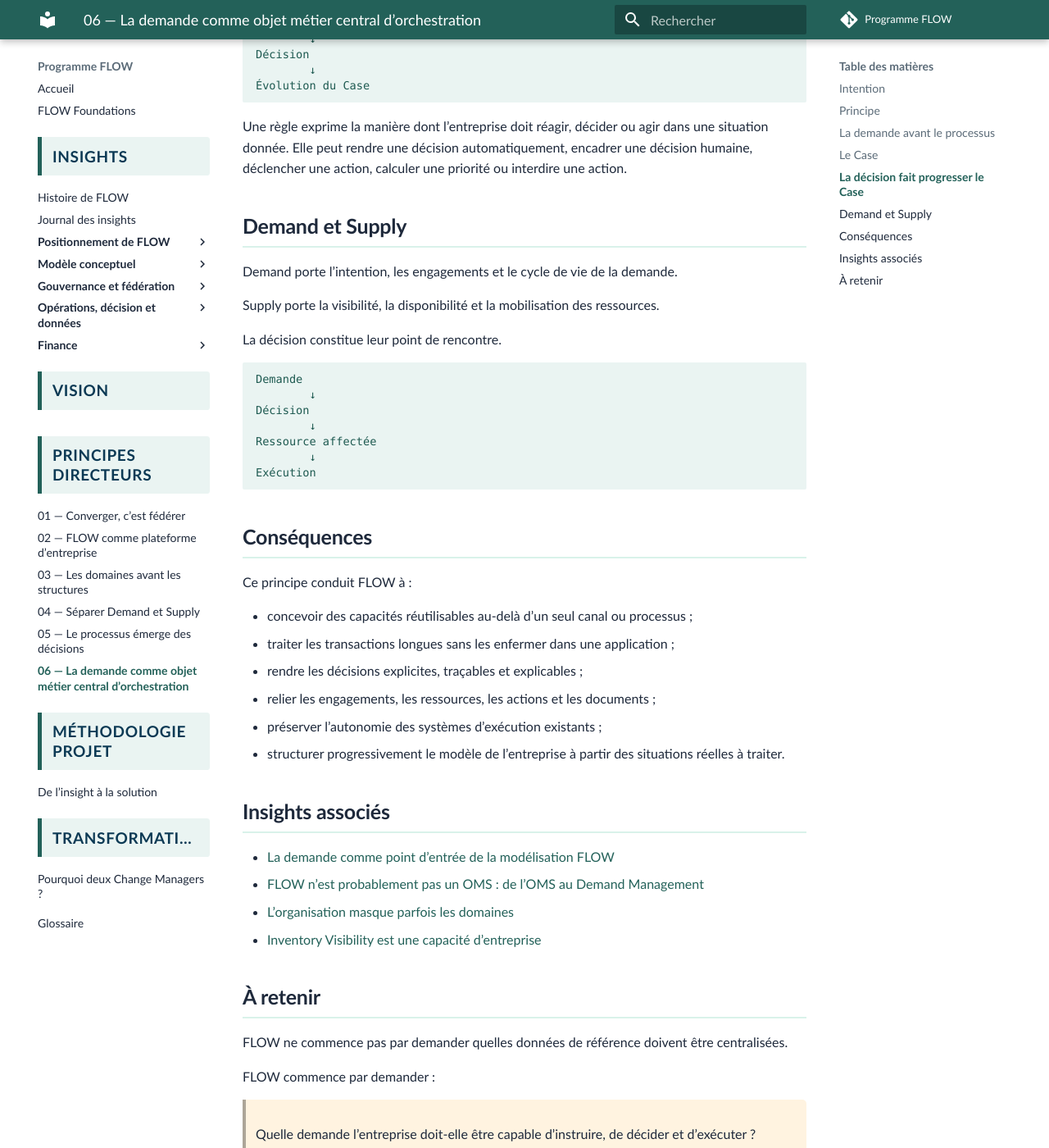
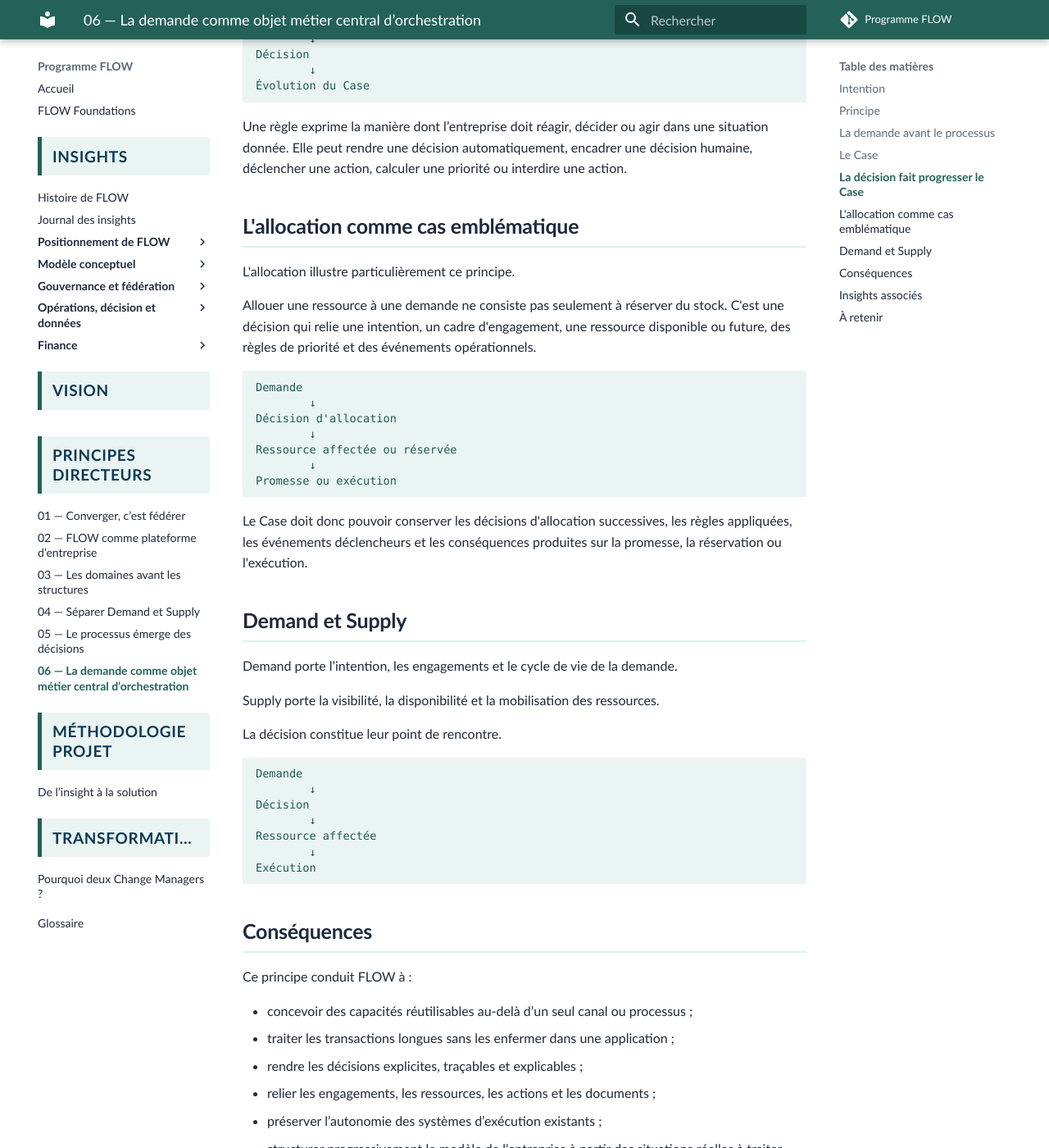
Before and after one commit to laurent-sintes/FLOW-Program, an MkDocs documentation site: the page built from docs/architecture-entreprise/principes-directeurs/6-demande-objet-metier-central-orchestration.md, in a window 1280 px wide and 1400 px high, scrolled down 1881 px. Shown: the whole window at 82% size. Built offline with MkDocs 1.6.1 and Material for MkDocs 9.7.7, drawn with Linux system fonts in a browser that asks for light colours; comment, search, counter and statistics services are not loaded; some of the changed text lies outside the part shown.

Commit message:
Relie l'allocation au principe de demande centrale

````diff
--- a/docs/architecture-entreprise/principes-directeurs/6-demande-objet-metier-central-orchestration.md
+++ b/docs/architecture-entreprise/principes-directeurs/6-demande-objet-metier-central-orchestration.md
@@ -59,6 +59,24 @@
 
 Une règle exprime la manière dont l’entreprise doit réagir, décider ou agir dans une situation donnée. Elle peut rendre une décision automatiquement, encadrer une décision humaine, déclencher une action, calculer une priorité ou interdire une action.
 
+## L'allocation comme cas emblématique
+
+L'allocation illustre particulièrement ce principe.
+
+Allouer une ressource à une demande ne consiste pas seulement à réserver du stock. C'est une décision qui relie une intention, un cadre d'engagement, une ressource disponible ou future, des règles de priorité et des événements opérationnels.
+
+```text
+Demande
+        ↓
+Décision d'allocation
+        ↓
+Ressource affectée ou réservée
+        ↓
+Promesse ou exécution
+```
+
+Le Case doit donc pouvoir conserver les décisions d'allocation successives, les règles appliquées, les événements déclencheurs et les conséquences produites sur la promesse, la réservation ou l'exécution.
+
 ## Demand et Supply
 
 Demand porte l’intention, les engagements et le cycle de vie de la demande.
@@ -91,6 +109,7 @@
 ## Insights associés
 
 - [La demande comme point d’entrée de la modélisation FLOW](../../insights/demande-point-entree-modelisation.md)
+- [L'allocation révèle la vraie nature de la convergence](../../insights/allocation-point-saillant-de-la-convergence.md)
 - [FLOW n’est probablement pas un OMS : de l’OMS au Demand Management](../../insights/oms-vers-demand-management.md)
 - [L’organisation masque parfois les domaines](../../insights/organisation-masque-domaines.md)
 - [Inventory Visibility est une capacité d’entreprise](../../insights/inventory-visibility-capacite-d-entreprise.md)
````
